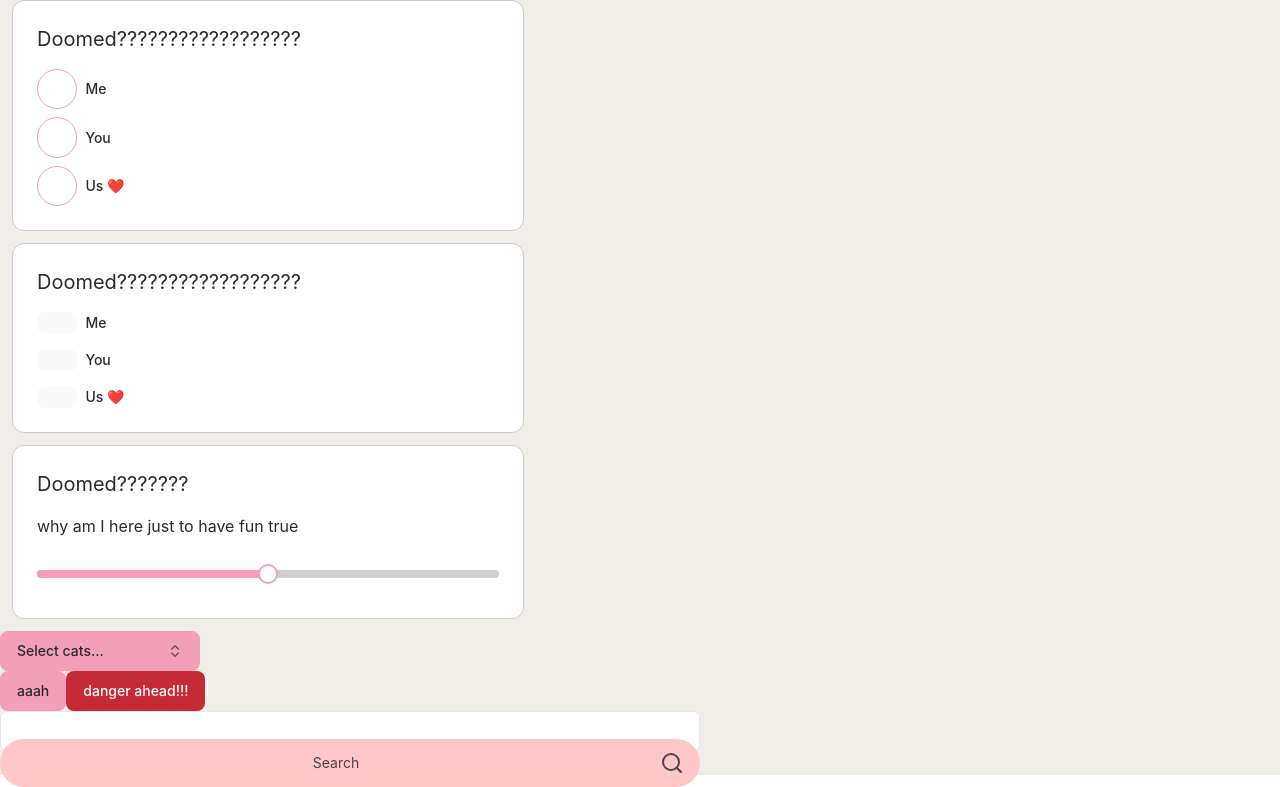
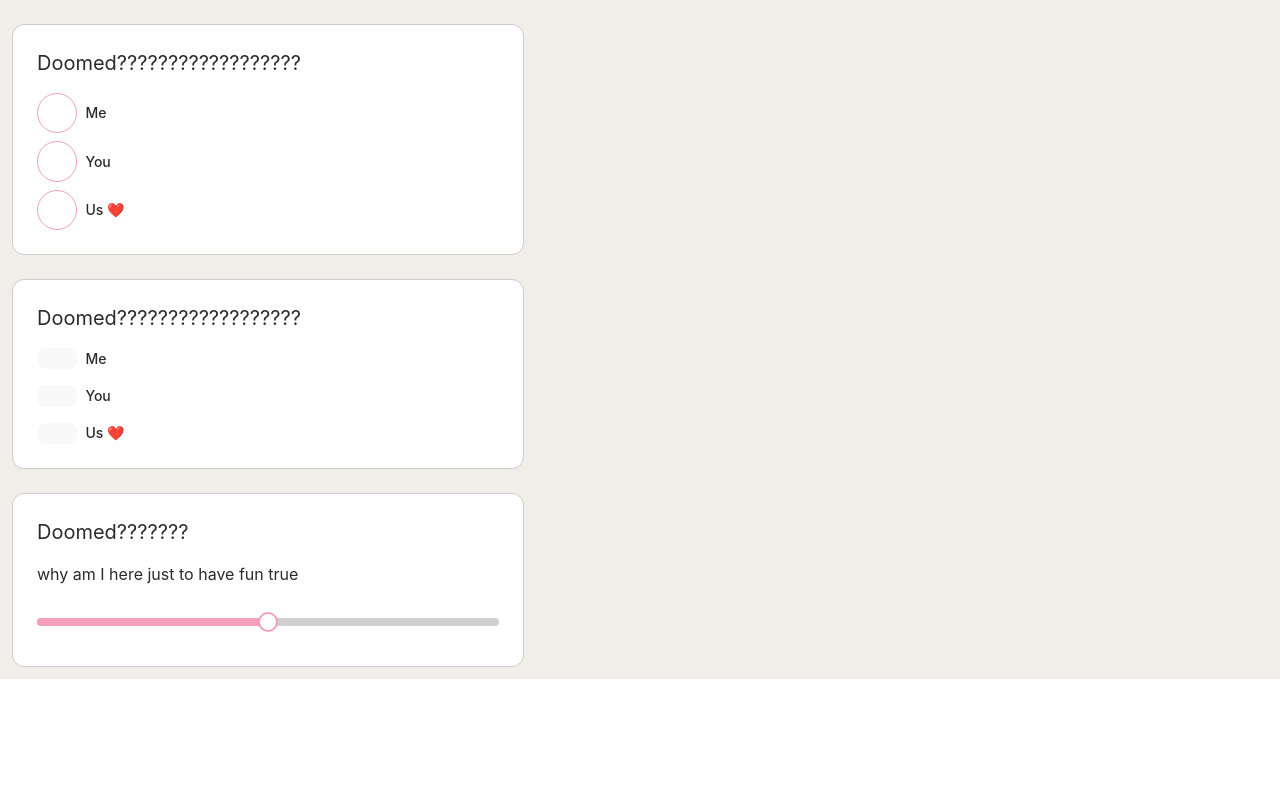
Before and after one commit to devsoc-unsw/trainee-catgirl-24t2, a React (Vite) app in the folder uniforms/: page /forms in a window 1280 px wide. Shown: the part 384-1171 px from the top of the page. After the commit the page ends 1063 px from the top, so only its background shows below. Built offline with nearby package versions, Linux system fonts and the light colour scheme.

Commit message:
forms i guess

```diff
--- a/uniforms/src/pages/Forms.tsx
+++ b/uniforms/src/pages/Forms.tsx
@@ -12,6 +12,7 @@ function Forms() {
 
   return (
     <>
+      <div className="flex items-center justify-center flex-col">
           <Block variant="short" prompt="Doomed???" />
           <Block
             variant="long"
@@ -41,20 +42,7 @@ function Forms() {
         prompt="Doomed???????"
         description="why am I here just to have fun true"
       />
-      <Dropdown
-        items={[
-          { value: "nya", label: "Me" },
-          { value: "uwu", label: "You" },
-          { value: "owo", label: "Us ❤️" },
-        ]}
-        category="cats"
-      />
-      <p>{uwu}</p>
-      <Button>aaah</Button>
-      <Button variant="destructive">danger ahead!!!</Button>
-      <Switch></Switch>
-      <Input />
-      <Search setState={owo} />
+      </div>
     </>
   );
 }
```
Lines whose indentation alone changed are shown as unchanged.
